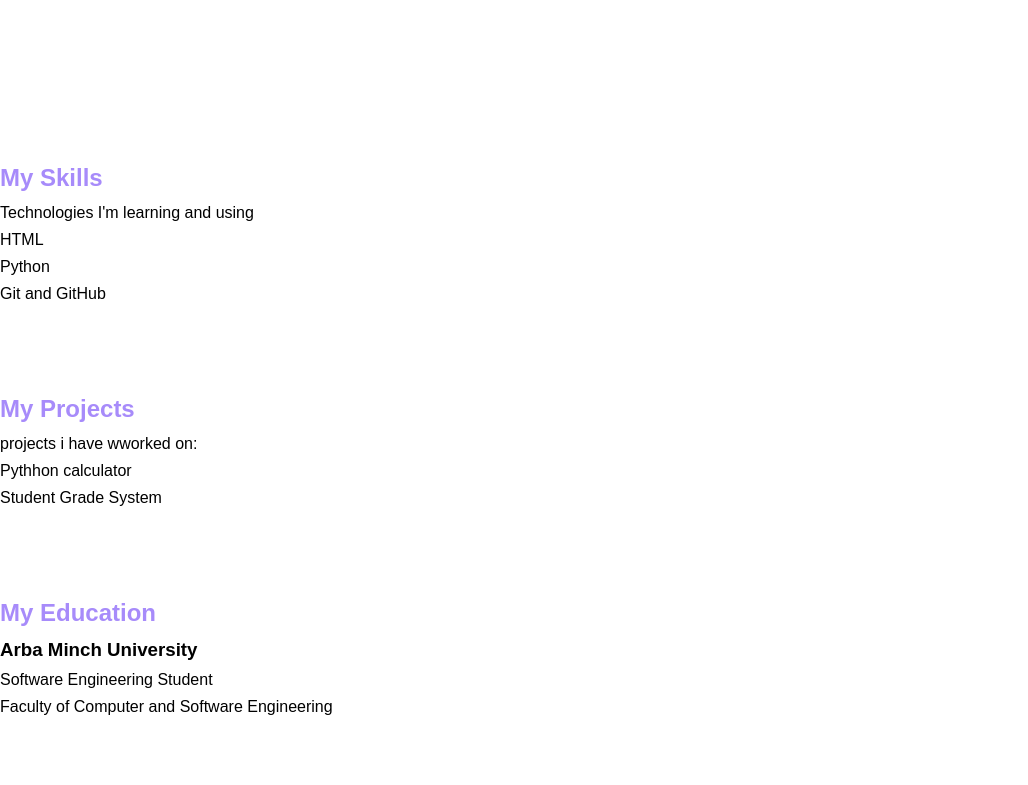
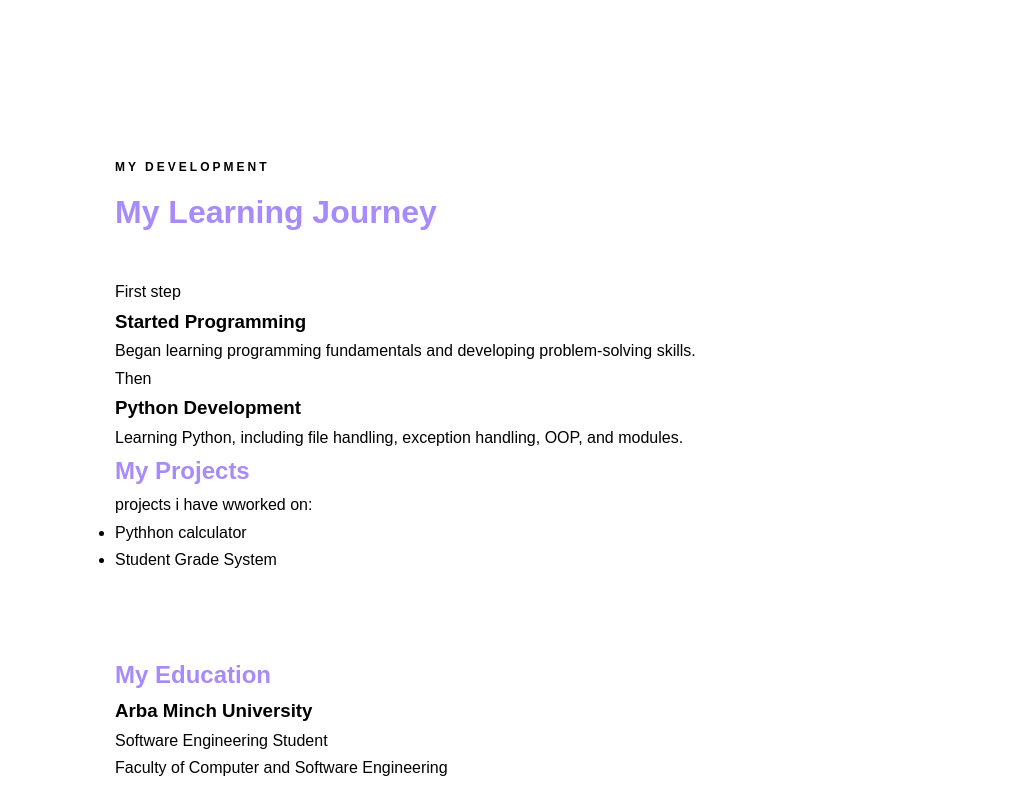
Before and after one commit to habilmektie-sys/software-engineering-portifolio, a plain HTML site: page index.html in a window 1280 px wide. Shown: the part 1161-1946 px from the top of the page, without its empty margins (0-1028 px from the left). Drawn offline with Linux system fonts and the light colour scheme.

Commit message:
add some features

```diff
--- a/index.html
+++ b/index.html
@@ -57,17 +57,38 @@
             </div>
 
         </section>
-        <br><br><br>
-        <section id="skills">
-            <h2>My Skills</h2>
-            <p>Technologies I'm learning and using</p>
-            <ul>
-                <li>HTML</li>
-                <li>Python</li>
-                <li>Git and GitHub</li>
-            </ul>
-        </section>
-        <br><br><br>
+
+        <section id="journey" class="section">
+
+            <p class="section-label">MY DEVELOPMENT</p>
+
+            <h2 class="section-title">My Learning Journey</h2>
+
+            <div class="journey-container">
+
+                <div class="journey-item">
+                    <span class="journey-step">First step</span>
+
+
+                    <div>
+                        <h3>Started Programming </h3>
+                        <p>
+                            Began learning programming fundamentals
+                            and developing problem-solving skills.
+                        </p>
+                    </div>
+                </div>
+                <div class="journey-item">
+                    <span class="journey-step">Then</span>
+                        <h3>Python Development</h3>
+                        <p>
+                            Learning Python, including file handling,
+                            exception handling, OOP, and modules.
+                        </p>
+                    </div>
+                </div>
+
+
         <section id="projects">
            <h2>My Projects</h2>
            <p>projects i have wworked on:</p>
```
